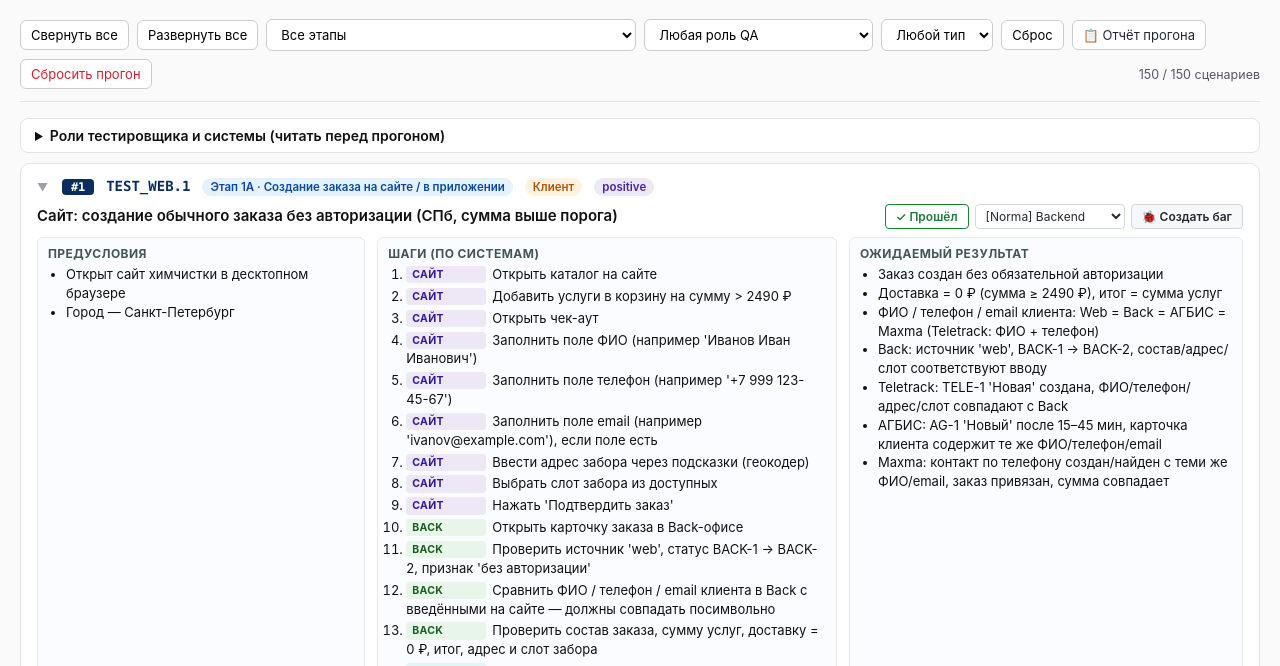
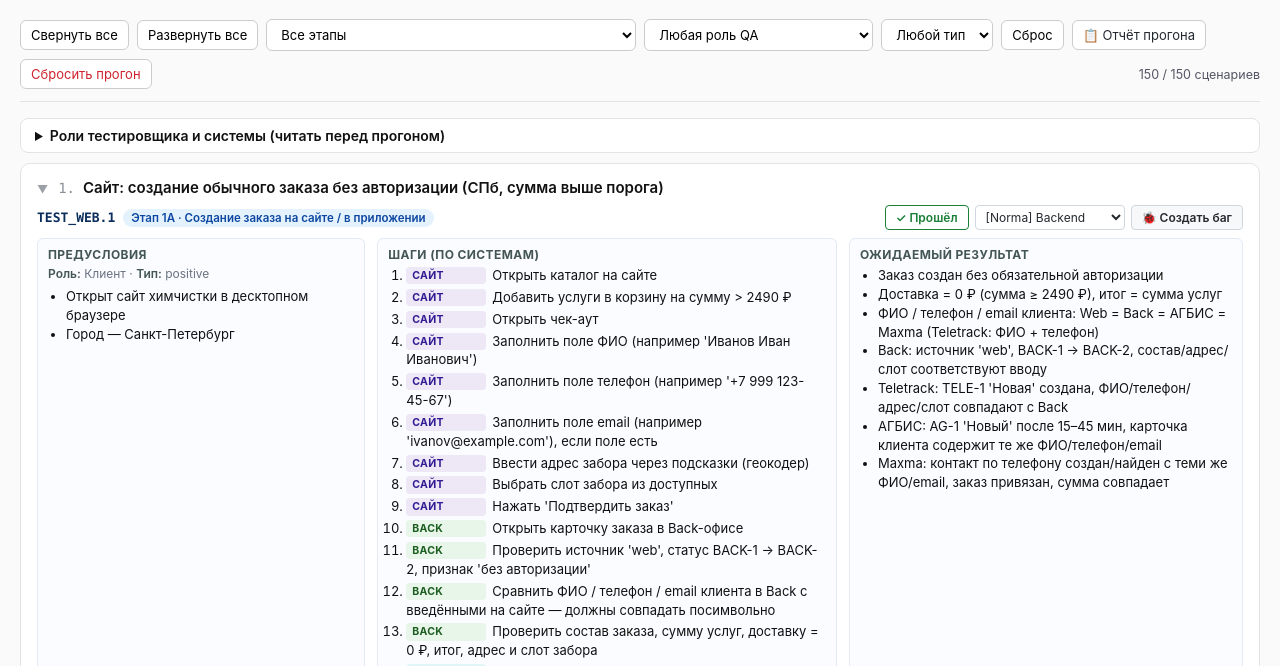
Before and after one commit to ararostov/normaflow, a plain HTML site: page qa-tests.html in a window 1280 px wide. Shown: the part 134-800 px from the top of the page. Drawn offline with Linux system fonts and the light colour scheme.

Commit message:
QA: redesign card head — number+title on row 1, ID/stage/buttons on row 2; move role/type to предусловия

```diff
--- a/qa-tests.html
+++ b/qa-tests.html
@@ -31,24 +31,24 @@
     background: #fff; border: 1px solid #e3e3e3; border-radius: 10px; padding: 14px 16px; margin: 10px 0;
     page-break-inside: avoid;
   }
-  .tc-head { display: flex; flex-wrap: wrap; align-items: baseline; gap: 8px 12px; margin-bottom: 8px; cursor: pointer; user-select: none; }
-  .tc-head::before {
+  .tc-head { margin-bottom: 8px; cursor: pointer; user-select: none; }
+  .tc-head-row1 { display: flex; flex-wrap: wrap; align-items: baseline; gap: 8px; }
+  .tc-head-row2 { display: flex; flex-wrap: wrap; align-items: center; gap: 8px; margin-top: 8px; }
+  .tc-head-row1::before {
     content: "▼";
     color: #9aa0a6; font-size: 11px;
     transition: transform 0.15s ease;
     margin-right: 2px;
   }
-  .tc.collapsed .tc-head::before { transform: rotate(-90deg); }
+  .tc.collapsed .tc-head-row1::before { transform: rotate(-90deg); }
   .tc.collapsed .tc-head { margin-bottom: 0; }
   .tc.collapsed .grid { display: none; }
   .tc.collapsed { padding: 10px 16px; }
   .tc-num {
-    display: inline-block; min-width: 32px;
-    background: #0b2d5c; color: #fff; padding: 1px 7px; border-radius: 4px;
-    font-size: 12px; font-weight: 700; text-align: center;
+    color: #8a8f98; font-weight: 500; font-size: 14px;
     font-family: ui-monospace, Menlo, monospace;
   }
-  .tc-id { font-family: ui-monospace, Menlo, monospace; font-weight: 700; color: #0b2d5c; font-size: 14px; }
+  .tc-id { font-family: ui-monospace, Menlo, monospace; font-weight: 700; color: #0b2d5c; font-size: 13px; }
   .tc-title { font-weight: 600; font-size: 15px; }
   .pill { display: inline-block; padding: 2px 8px; border-radius: 999px; font-size: 11.5px; font-weight: 600; white-space: nowrap; }
   .stage-pill { background: #e3f2fd; color: #0d47a1; }
@@ -58,6 +58,8 @@
   .bug-row {
     margin-left: auto; display: flex; align-items: center; gap: 6px;
   }
+  .tc-pre-meta { font-size: 12px; color: #6a7280; margin: 0 0 6px; }
+  .tc-pre-meta b { color: #455; font-weight: 600; }
   .bug-row select {
     font-size: 12px; padding: 3px 6px; border: 1px solid #d0d7de; border-radius: 4px;
     background: #fff; color: #24292f; cursor: pointer; font-family: inherit;
@@ -3561,14 +3563,19 @@ function render() {
     }).join('');
     const stagesHtml = (Array.isArray(sc.stage) ? sc.stage : [sc.stage])
       .map(s => `<span class="pill stage-pill">${escape(stageNames[s]||s)}</span>`).join(' ');
+    const metaParts = [];
+    if (sc.role) metaParts.push(`<b>Роль:</b> ${escape(roleLabels[sc.role]||sc.role)}`);
+    if (sc.type) metaParts.push(`<b>Тип:</b> ${escape(sc.type)}`);
+    const metaHtml = metaParts.length ? `<div class="tc-pre-meta">${metaParts.join(' · ')}</div>` : '';
     card.innerHTML = `
       <div class="tc-head">
-        <span class="tc-num">#${idx + 1}</span>
+        <div class="tc-head-row1">
+          <span class="tc-num">${idx + 1}.</span>
+          <span class="tc-title">${escape(sc.title)}</span>
+        </div>
+        <div class="tc-head-row2">
           <span class="tc-id">${escape(sc.id)}</span>
           ${stagesHtml}
-        ${sc.role ? `<span class="pill role-pill">${escape(roleLabels[sc.role]||sc.role)}</span>` : ''}
-        <span class="pill type-pill">${escape(sc.type)}</span>
-        <span class="tc-title">${escape(sc.title)}</span>
           <span class="qa-status-slot"></span>
           <span class="bug-row">
             <button class="qa-btn pass-btn" type="button" onclick="markPass('${escape(sc.id)}', this)">✓ Прошёл</button>
@@ -3579,9 +3586,11 @@ function render() {
             <input type="text" class="issue-input" placeholder="issue # или URL" title="Номер созданного issue (например 142 или ссылка)" oninput="setIssueRef('${escape(sc.id)}', this.value)" />
           </span>
         </div>
+      </div>
       <div class="grid">
         <div class="blk">
           <h4>Предусловия</h4>
+          ${metaHtml}
           <ul>${(sc.pre||[]).map(p => `<li>${escape(p)}</li>`).join('') || '<li><i>—</i></li>'}</ul>
         </div>
         <div class="blk">
```
Lines whose indentation alone changed are shown as unchanged.
